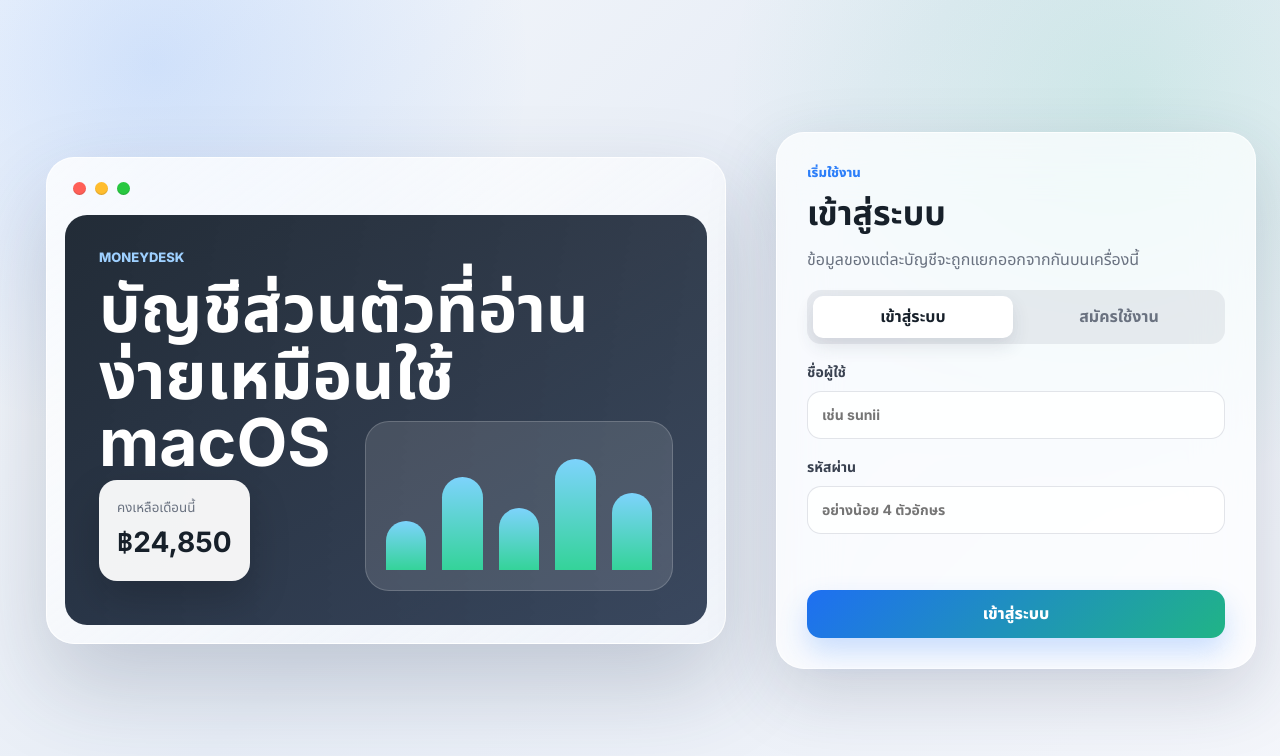
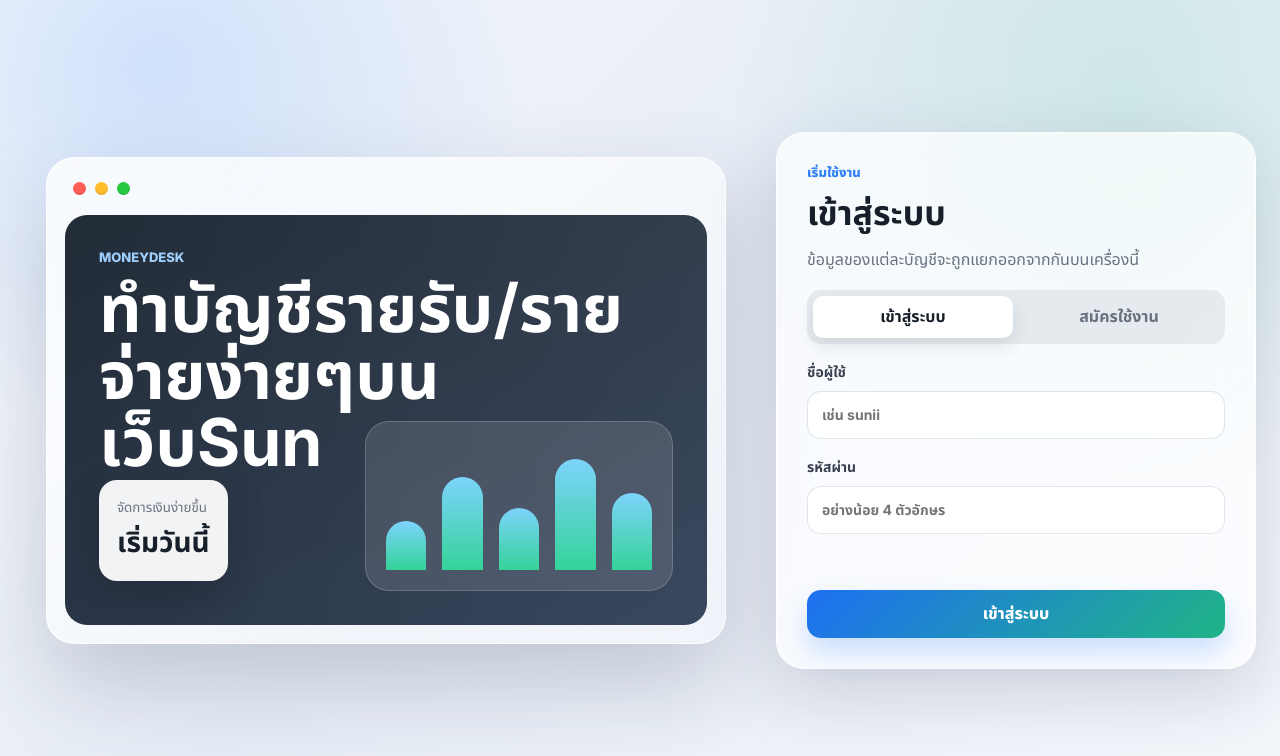
Before and after one commit to sunyo13-jpg/moneydesk, a website: page index.html in a window 1280 px wide. Drawn offline with Linux system fonts and the light colour scheme.

Commit message:
Update index.html

```diff
--- a/index.html
+++ b/index.html
@@ -22,7 +22,7 @@
             <div class="preview-card">
               <div>
                 <p class="eyebrow">MoneyDesk</p>
-                <h1>บัญชีส่วนตัวที่อ่านง่ายเหมือนใช้ macOS</h1>
+                <h1>ทำบัญชีรายรับ/รายจ่ายง่ายๆบนเว็บSun</h1>
               </div>
               <div class="mini-chart" aria-hidden="true">
                 <span style="height: 38%"></span>
@@ -32,8 +32,8 @@
                 <span style="height: 60%"></span>
               </div>
               <div class="floating-total">
-                <small>คงเหลือเดือนนี้</small>
-                <strong>฿24,850</strong>
+                <small>จัดการเงินง่ายขึ้น</small>
+                <strong>เริ่มวันนี้</strong>
               </div>
             </div>
           </div>
```
